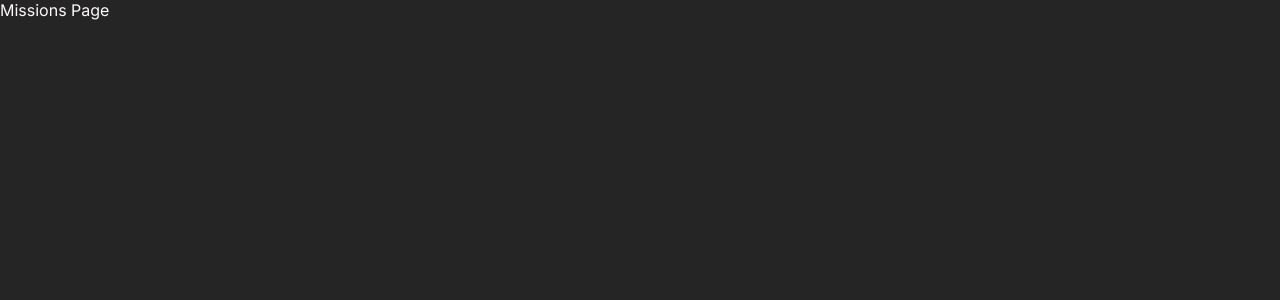
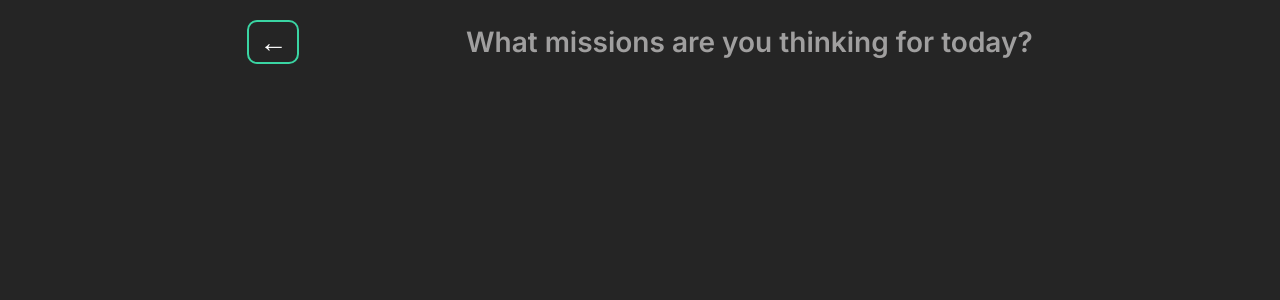
Before and after one commit to Pedro-Murilo/werpg, a Next.js app: page /missions in a window 1280 px wide. Shown: the top 300 px of the page. Built offline with nearby package versions, Linux system fonts and the light colour scheme.

Commit message:
style: back link arrow and title

```diff
--- a/src/pages/missions.tsx
+++ b/src/pages/missions.tsx
@@ -1,9 +1,20 @@
+import Link from "next/link";
+import { Container } from "../styles/GlobalStyles";
+import { BackArrowLink, HeaderContainer } from "../styles/pages/MissionStyle";
+
 function Missions() {
-    return (
-        <div>
-            Missions Page
-        </div>
-    )
+  return (
+    <Container>
+      <HeaderContainer>
+        <span>
+          <Link href="/">
+            <BackArrowLink>&larr;</BackArrowLink>
+          </Link>
+        </span>
+          <h2>What missions are you thinking for today?</h2>
+      </HeaderContainer>
+    </Container>
+  );
 }
 
 export default Missions;
--- /dev/null
+++ b/src/styles/pages/MissionStyle.tsx
@@ -0,0 +1,27 @@
+import styled from 'styled-components';
+
+export const BackArrowLink = styled.a`
+    border: 0.2rem solid var(--green-light);
+    border-radius: 1rem;
+    color: var(--white);
+    cursor: pointer;
+    font-size: 2.8rem;
+    padding: 0.3rem 1rem;
+    transition: 200ms;
+
+    &:hover {
+        background: var(--green-light);
+        color: var(--black-dark);
+    }
+`
+
+export const HeaderContainer = styled.header`
+    display: flex;
+    justify-content: space-around;
+    align-items: center;
+
+    h2 {
+        font-size: 2.8rem;
+        color: var(--title);
+    }
+`
```
